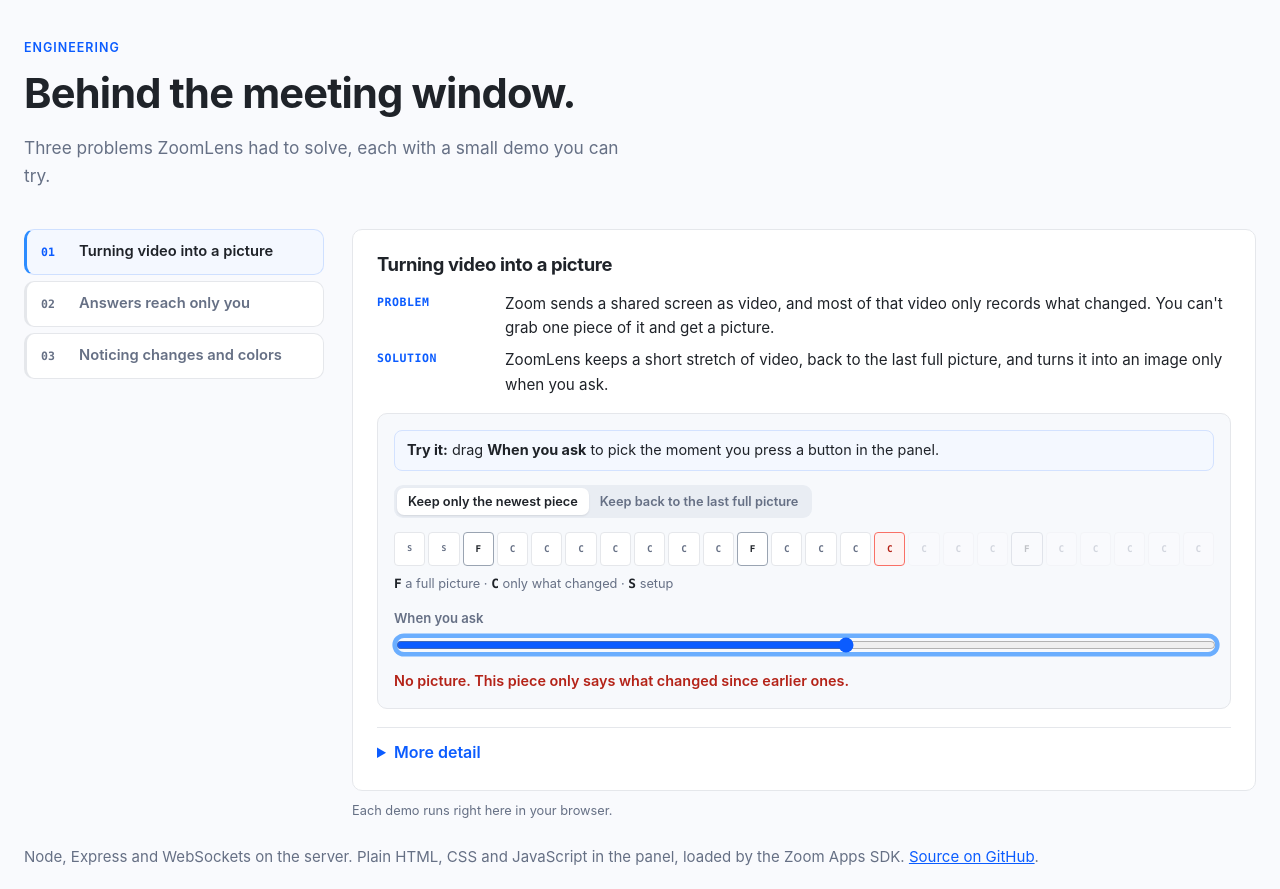
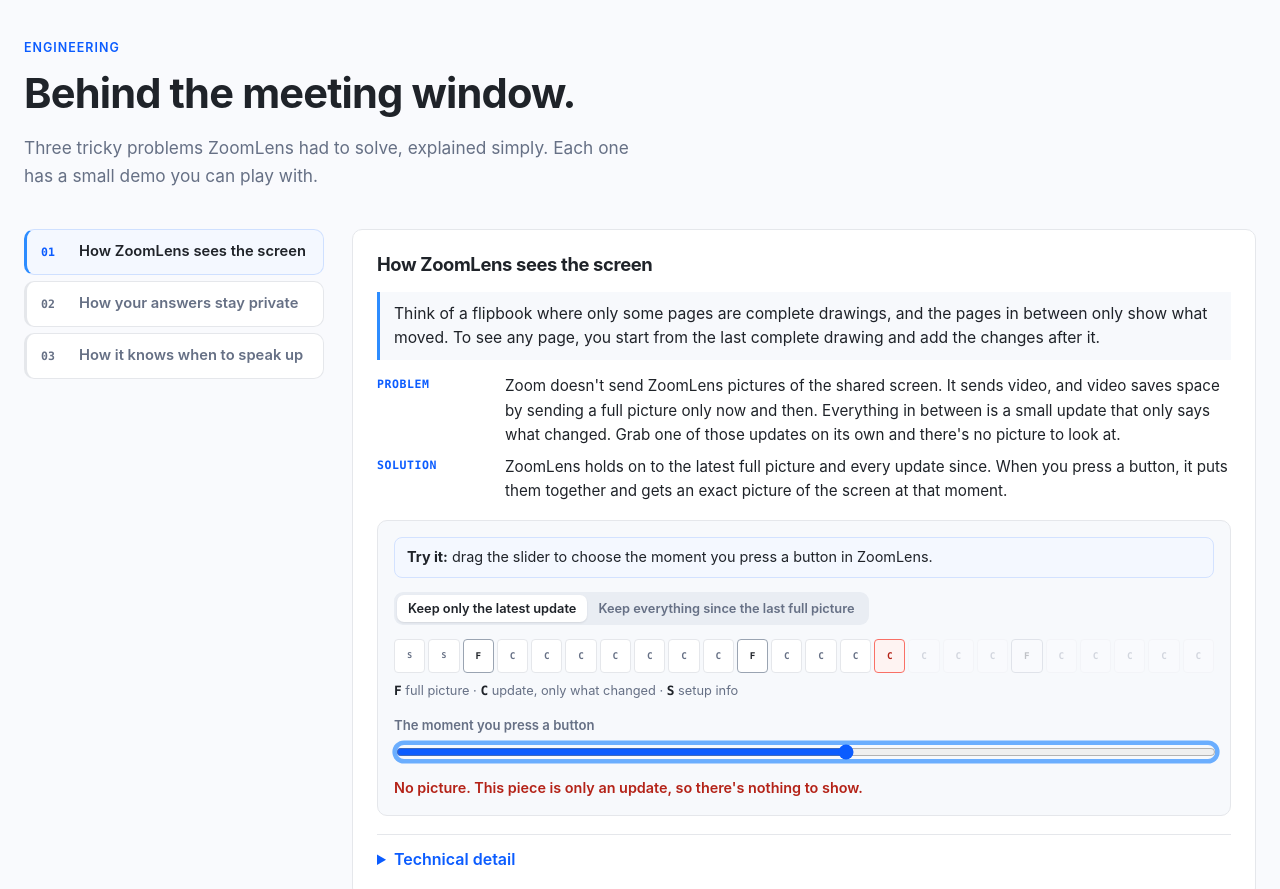
Before and after one commit to richithareddyy/ZoomLens, a website: page site/index.html in a window 1280 px wide. Shown: the part 3140-4029 px from the top of the page. Drawn offline with Linux system fonts and the light colour scheme.

Commit message:
Explain the engineering section in plain language
Each tab now has a title that says what it does for you, an everyday
comparison at the top (a flipbook, a mail carrier, glancing up at a slide),
and a problem and solution without the jargon. The demos' labels and results
use the same words, and the deep notes sit behind Technical detail.

```diff
--- a/site/app.js
+++ b/site/app.js
@@ -1538,10 +1538,10 @@
     tritanopia: { red: "#eb1c47", amber: "#fa908d", green: "#159b8d" },
   };
   const SAYS = {
-    normal: "All three colors are easy to tell apart, so there's no note.",
-    deuteranopia: "Red and green now look almost the same, so Color Assist adds a note and offers to explain the colors.",
-    protanopia: "The colors look closer, but they can still be told apart, so there's no note.",
-    tritanopia: "The colors change, but stay easy to tell apart, so there's no note.",
+    normal: "All three colors are easy to tell apart, so ZoomLens stays quiet.",
+    deuteranopia: "Red and green now look almost the same, so ZoomLens adds a note and offers to explain the colors.",
+    protanopia: "The colors look closer, but they can still be told apart, so ZoomLens stays quiet.",
+    tritanopia: "The colors change, but stay easy to tell apart, so ZoomLens stays quiet.",
   };
   const out = root.querySelector(".sim-result");
   const next = trySteps(root, [
@@ -1581,11 +1581,11 @@
   const out = root.querySelector(".sim-result");
   const keep = simSwitch(root, "keep", () => { draw(); if (keep() === "clip") next(2); });
   const next = trySteps(root, [
-    { say: "<b>Try it:</b> drag <b>When you ask</b> to pick the moment you press a button in the panel.",
+    { say: "<b>Try it:</b> drag the slider to choose the moment you press a button in ZoomLens.",
       target: () => range },
-    { say: "Most moments give no picture, because most pieces only say what changed. Now switch to <b>Keep back to the last full picture</b>.",
+    { say: "Most moments give no picture, because most pieces are only updates. Now switch to <b>Keep everything since the last full picture</b>.",
       target: () => root.querySelector('[data-keep="clip"]') },
-    { say: "Now every moment gives a picture. That's what ZoomLens keeps." },
+    { say: "Now every moment gives a picture. That's how ZoomLens does it." },
   ]);
 
   function draw() {
@@ -1601,9 +1601,9 @@
     root.classList.toggle("bad", !ok);
     out.textContent = keep() === "last"
       ? (units[now] === "I"
-        ? "A picture, but only by luck: the newest piece happens to be a full picture."
-        : "No picture. This piece only says what changed since earlier ones.")
-      : `A picture: the last full picture plus the ${now - key} changes since it, ${kept.length} pieces kept.`;
+        ? "A picture, but only by luck: this piece happens to be a full picture."
+        : "No picture. This piece is only an update, so there's nothing to show.")
+      : `A picture: the last full picture plus the ${now - key} update${now - key === 1 ? "" : "s"} since it.`;
   }
   range.addEventListener("input", () => { draw(); next(1); });
   draw();
@@ -1648,7 +1648,7 @@
   act("snoop").addEventListener("click", () => {
     next(2);
     say(["Refused. There's no way to send something to everyone.",
-         "JL's tampered panel asks for every answer."], "jl", "Refused", false);
+         "JL's tampered copy asks for everyone's answers."], "jl", "Refused", false);
   });
   act("steal").addEventListener("click", () => {
     next(3);
--- a/site/index.html
+++ b/site/index.html
@@ -257,47 +257,49 @@
       <div class="wrap">
         <p class="eyebrow">Engineering</p>
         <h2>Behind the meeting window.</h2>
-        <p class="section-lede">Three problems ZoomLens had to solve, each with a small demo you can try.</p>
+        <p class="section-lede">Three tricky problems ZoomLens had to solve, explained simply. Each one has a small demo you can play with.</p>
 
         <div class="eng">
           <div class="eng-tabs" role="tablist" aria-label="Engineering highlights" aria-orientation="vertical">
-            <button type="button" role="tab" class="eng-tab" id="eng-tab-stream" aria-controls="eng-stream" aria-selected="true"><span class="n">01</span>Turning video into a picture</button>
-            <button type="button" role="tab" class="eng-tab" id="eng-tab-routing" aria-controls="eng-routing" aria-selected="false" tabindex="-1"><span class="n">02</span>Answers reach only you</button>
-            <button type="button" role="tab" class="eng-tab" id="eng-tab-access" aria-controls="eng-access" aria-selected="false" tabindex="-1"><span class="n">03</span>Noticing changes and colors</button>
+            <button type="button" role="tab" class="eng-tab" id="eng-tab-stream" aria-controls="eng-stream" aria-selected="true"><span class="n">01</span>How ZoomLens sees the screen</button>
+            <button type="button" role="tab" class="eng-tab" id="eng-tab-routing" aria-controls="eng-routing" aria-selected="false" tabindex="-1"><span class="n">02</span>How your answers stay private</button>
+            <button type="button" role="tab" class="eng-tab" id="eng-tab-access" aria-controls="eng-access" aria-selected="false" tabindex="-1"><span class="n">03</span>How it knows when to speak up</button>
           </div>
           <div class="eng-panels">
           <div class="eng-panel" role="tabpanel" id="eng-stream" aria-labelledby="eng-tab-stream">
-            <h3>Turning video into a picture</h3>
-            <dl class="eng-sum"><dt>Problem</dt><dd>Zoom sends a shared screen as video, and most of that video only records what changed. You can&#39;t grab one piece of it and get a picture.</dd><dt>Solution</dt><dd>ZoomLens keeps a short stretch of video, back to the last full picture, and turns it into an image only when you ask.</dd></dl>
+            <h3>How ZoomLens sees the screen</h3>
+            <p class="eng-plain">Think of a flipbook where only some pages are complete drawings, and the pages in between only show what moved. To see any page, you start from the last complete drawing and add the changes after it.</p>
+            <dl class="eng-sum"><dt>Problem</dt><dd>Zoom doesn&#39;t send ZoomLens pictures of the shared screen. It sends video, and video saves space by sending a full picture only now and then. Everything in between is a small update that only says what changed. Grab one of those updates on its own and there&#39;s no picture to look at.</dd><dt>Solution</dt><dd>ZoomLens holds on to the latest full picture and every update since. When you press a button, it puts them together and gets an exact picture of the screen at that moment.</dd></dl>
             <div class="sim sim-stream" data-sim="stream">
               <div class="sim-bar">
                 <div class="sim-seg" role="radiogroup" aria-label="What ZoomLens keeps">
-                  <button type="button" role="radio" aria-checked="true" data-keep="last">Keep only the newest piece</button>
-                  <button type="button" role="radio" aria-checked="false" data-keep="clip">Keep back to the last full picture</button>
+                  <button type="button" role="radio" aria-checked="true" data-keep="last">Keep only the latest update</button>
+                  <button type="button" role="radio" aria-checked="false" data-keep="clip">Keep everything since the last full picture</button>
                 </div>
               </div>
               <ol class="units" aria-label="Pieces of video as they arrive"></ol>
-              <p class="units-key"><b>F</b> a full picture · <b>C</b> only what changed · <b>S</b> setup</p>
-              <label class="sim-range">When you ask
+              <p class="units-key"><b>F</b> full picture · <b>C</b> update, only what changed · <b>S</b> setup info</p>
+              <label class="sim-range">The moment you press a button
                 <input type="range" min="3" max="23" value="14" aria-describedby="stream-result">
               </label>
               <p class="sim-result" id="stream-result" role="status" aria-live="polite"></p>
             </div>
             <details class="more">
-              <summary>More detail</summary>
+              <summary>Technical detail</summary>
               <dl class="eng-text"><dt>Problem</dt><dd>Shared screens arrive as H.264, where one keyframe is a full image and everything after it is only a change. A single frame on its own is not decodable.</dd> <dt>Implementation</dt><dd>An in-memory buffer keeps the latest parameter sets plus everything since the most recent keyframe, so it always holds a decodable clip. Two bugs surfaced: keyframes split across several units were being cut to their last fragment, and data arriving in chunks broke wherever a boundary fell across two.</dd> <dt>Tradeoff</dt><dd>Memory is capped by size rather than count, and drops back to the keyframe when exceeded, so a busy screen costs more memory but never produces an undecodable image.</dd></dl>
               <p>Most of an answer&#39;s wait is the model, not the capture: the panel is set to expect about 6 seconds for Describe and 12 for Explain.</p>
               <p class="more-docs">Source: <a href="https://github.com/richithareddyy/ZoomLens/blob/main/framebuffer.js">framebuffer.js</a>, <a href="https://github.com/richithareddyy/ZoomLens/blob/main/decode.js">decode.js</a></p>
             </details>
           </div>
           <div class="eng-panel" role="tabpanel" id="eng-routing" aria-labelledby="eng-tab-routing" hidden>
-            <h3>Answers reach only you</h3>
-            <dl class="eng-sum"><dt>Problem</dt><dd>Everyone in the meeting runs their own copy of ZoomLens, and anyone could tamper with theirs.</dd><dt>Solution</dt><dd>The server, not the panel, decides who gets each answer. It checks with Zoom who is asking, and sends every answer to that one person.</dd></dl>
+            <h3>How your answers stay private</h3>
+            <p class="eng-plain">Think of a mail carrier who checks your ID and hands your letter to you, instead of leaving it on a table where anyone could pick it up.</p>
+            <dl class="eng-sum"><dt>Problem</dt><dd>Everyone in the meeting can open their own copy of ZoomLens, and someone could tamper with theirs to try to read other people&#39;s answers.</dd><dt>Solution</dt><dd>Who gets an answer isn&#39;t decided in anyone&#39;s copy of ZoomLens. It&#39;s decided on the server, which nobody in the meeting can change. Zoom confirms who&#39;s asking, and the answer goes to that one person only.</dd></dl>
             <div class="sim sim-privacy" data-sim="privacy">
               <div class="route">
                 <div class="who" data-who="you"><b>You</b><span data-got>Nothing yet</span></div>
                 <div class="who" data-who="ar"><b>AR</b><span data-got>Nothing yet</span></div>
-                <div class="who" data-who="jl"><b>JL</b><span data-got>Nothing yet</span><em>tampered panel</em></div>
+                <div class="who" data-who="jl"><b>JL</b><span data-got>Nothing yet</span><em>tampered copy</em></div>
                 <div class="server"><b>Server</b><span>Sends each answer to one person only</span></div>
               </div>
               <div class="sim-actions">
@@ -308,15 +310,16 @@
               <ol class="sim-log" aria-live="polite" aria-label="What the server did"></ol>
             </div>
             <details class="more">
-              <summary>More detail</summary>
+              <summary>Technical detail</summary>
               <dl class="eng-text"><dt>Problem</dt><dd>The promise is that your answers reach you and nobody else. A promise enforced in the browser can be undone by whoever controls the browser.</dd> <dt>Implementation</dt><dd>Every connection is bound to one participant when it opens. One function is the only way a message leaves the server, and it takes a session, not a socket. Replies are refused unless the request is outstanding on that session.</dd> <dt>Tradeoff</dt><dd>Messages that several people need, such as a screen share starting, are sent to each person individually. Slower than broadcasting, but there is no broadcast to misuse.</dd></dl>
               <h4>Limits that a reload cannot reset</h4><dl class="eng-text"><dt>Problem</dt><dd>Every question costs money and several seconds. Nothing stopped someone pressing the button repeatedly.</dd> <dt>Implementation</dt><dd>A minimum gap between one participant's requests and a daily ceiling, counted per participant rather than per connection, so closing and reopening the panel does not start the count again.</dd> <dt>Tradeoff</dt><dd>A genuine second question within a few seconds is refused. The panel says how long to wait rather than failing silently.</dd></dl>
               <p class="more-docs">Source: <a href="https://github.com/richithareddyy/ZoomLens/blob/main/relay.js">relay.js</a>, <a href="https://github.com/richithareddyy/ZoomLens/blob/main/test-isolation.js">test-isolation.js</a>. Protocol: <a href="https://github.com/richithareddyy/ZoomLens/blob/main/docs/protocol.md">docs/protocol.md</a></p>
             </details>
           </div>
           <div class="eng-panel" role="tabpanel" id="eng-access" aria-labelledby="eng-tab-access" hidden>
-            <h3>Noticing changes and colors</h3>
-            <dl class="eng-sum"><dt>Problem</dt><dd>Describing the screen every few seconds would be slow and costly, and a warning about colors only helps when they could really be confused.</dd><dt>Solution</dt><dd>ZoomLens compares tiny snapshots of the screen to spot real changes, and checks how its colors look to people with color blindness. Only then does it ask the AI.</dd></dl>
+            <h3>How it knows when to speak up</h3>
+            <p class="eng-plain">Think of glancing up now and then to see whether the slide changed, instead of rereading the whole slide every few seconds.</p>
+            <dl class="eng-sum"><dt>Problem</dt><dd>Announce changes has to notice when the slide changes, and Color Assist has to notice when colors could be confusing. Sending the screen to the AI every few seconds just to check would be slow and expensive.</dd><dt>Solution</dt><dd>ZoomLens keeps a tiny, blurry copy of the screen and compares it every couple of seconds. A moving mouse doesn&#39;t count, but a new slide does, and only then does it ask the AI. For colors, it checks how they would look to someone who is color-blind, and only speaks up when two of them would look alike.</dd></dl>
             <div class="sim sim-colors" data-sim="colors">
               <div class="sim-bar">
                 <div class="sim-seg" role="radiogroup" aria-label="Color vision">
@@ -334,7 +337,7 @@
               <p class="sim-result" role="status" aria-live="polite"></p>
             </div>
             <details class="more">
-              <summary>More detail</summary>
+              <summary>Technical detail</summary>
               <dl class="eng-text"><dt>Problem</dt><dd>A screen counts as changed when something a viewer would notice moved, not when a cursor drifts or the video recompresses. And many screens use several colors without relying on them.</dd> <dt>Implementation</dt><dd>Each look shrinks the screen to 64 by 36 in grey and compares it with the last screen described: a moving pointer touches about 2 of 2,304 cells, one added bullet about 40. A change must hold still for one more look before it counts. For color, strongly colored pixels are grouped by hue, each color is passed through the Machado, Oliveira and Fernandes simulation of protanopia, deuteranopia and tritanopia, and pairs are compared with CIEDE2000, which matches the published test values. A pair that is clearly different normally but under 10 apart when simulated is flagged.</dd> <dt>Tradeoff</dt><dd>The simulation models full color blindness, which most people don't have, and it isn't a medical measure. Window buttons and tab icons are colored too, so a note needs more than a few small marks of each color.</dd></dl>
               <p class="more-docs">Source: <a href="https://github.com/richithareddyy/ZoomLens/blob/main/change.js">change.js</a>, <a href="https://github.com/richithareddyy/ZoomLens/blob/main/colors.js">colors.js</a>, <a href="https://github.com/richithareddyy/ZoomLens/blob/main/watch.js">watch.js</a>. Measurements: <a href="https://github.com/richithareddyy/ZoomLens/blob/main/docs/accessibility.md">docs/accessibility.md</a></p>
             </details>
--- a/site/styles.css
+++ b/site/styles.css
@@ -796,6 +796,7 @@
 .more-docs { font-size: 0.86rem !important; }
 
 /* Engineering: three problems, each with a demo */
+.eng-plain { margin: 0 0 14px; padding: 10px 14px; font-size: 0.98rem; line-height: 1.55; color: var(--text); background: var(--bg-2); border-left: 3px solid var(--blue); }
 .eng-sum { margin: 0 0 16px; display: grid; grid-template-columns: 112px 1fr; gap: 8px 16px; }
 .eng-sum dt { font: 600 0.72rem var(--mono); text-transform: uppercase; letter-spacing: .05em; color: var(--blue-ink); padding-top: 3px; }
 .eng-sum dd { margin: 0; font-size: 0.95rem; }
```
